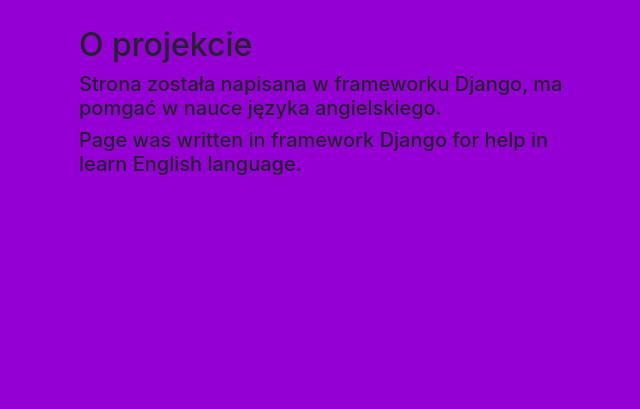
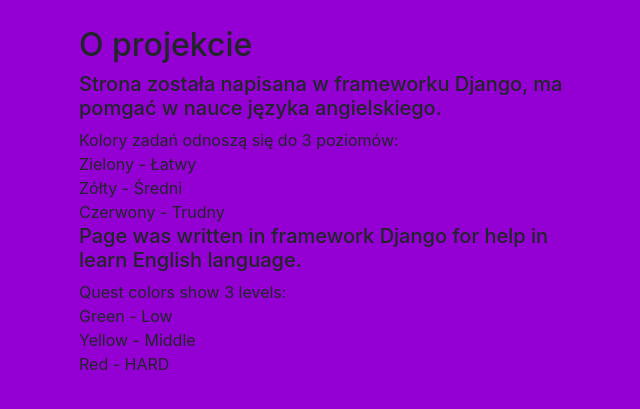
Before and after one commit to Hirq/Loquest, a Django app: page /todo/about in a window 1280 px wide. Shown: the part 54-463 px from the top of the page, without its empty margins (305-945 px from the left). Run offline with Django 3.2, Linux system fonts and the light colour scheme; some libraries are stand-ins or nearby versions.

Commit message:
feat:Add new fields in Quest model. View colors level of Quest

```diff
--- a/todo/admin.py
+++ b/todo/admin.py
@@ -8,7 +8,7 @@ class ChoiceInline(admin.StackedInline):
 
 
 class QuestAdmin(admin.ModelAdmin):
-    fields = ['pub_date', 'quest_name', 'quest_text']
+    fields = ['pub_date', 'quest_name', 'quest_text', 'levels']
     inlines = [ChoiceInline]
 
 admin.site.register(Quest, QuestAdmin)
--- a/todo/forms.py
+++ b/todo/forms.py
@@ -5,7 +5,7 @@ class QuestForm(forms.ModelForm):
 
     class Meta:
         model = Quest
-        fields = ['quest_name', 'quest_text']
+        fields = ['quest_name', 'quest_text', 'levels']
 
 
 class LogForm(forms.ModelForm):
--- a/todo/templates/todo/about.html
+++ b/todo/templates/todo/about.html
@@ -3,7 +3,20 @@
     <div class="container">
         <h2>O projekcie</h2>
         <h5>Strona została napisana w frameworku Django, ma pomgać w nauce języka angielskiego.</h5>
-
+        <h7>Kolory zadań odnoszą się do 3 poziomów:</h7>
+        <br>
+        <h8>Zielony - Łatwy</h8>
+        <br>
+        <h8>Zółty - Średni</h8>
+        <br>
+        <h8>Czerwony - Trudny</h8>
         <h5>Page was written in framework Django for help in learn English language. </h5>
+        <h7>Quest colors show 3 levels: </h7>
+        <br>
+        <h8>Green - Low</h8>
+        <br>
+        <h8>Yellow - Middle</h8>
+        <br>
+        <h8>Red - HARD</h8>
     </div>
 {% endblock %}
--- a/todo/templates/todo/detail.html
+++ b/todo/templates/todo/detail.html
@@ -4,7 +4,7 @@
         <h3>Quest: {{ quest.quest_name }} </h3>
         <h5>When: {{ quest.pub_date }}</h5>
         <h4>Text: {{ quest.quest_text }}</h4>
-
+        <h5>Level: {{ quest.levels }}</h5>
         {% if error_message %}
             <p><strong>{{ error_message }}</strong></p>
         {% endif %}
--- a/todo/views.py
+++ b/todo/views.py
@@ -44,6 +44,7 @@ def new_quest(request):
 def new_log(request, quest_id):
     quest1 = get_object_or_404(Quest, pk=quest_id)
     quest_text = quest1.quest_text
+    # quest_level = quest1.level
 
     if request.method == "POST":
         form = LogForm(request.POST)
```
Also changed, not shown: todo/models.py (+14 -2 lines), todo/templates/todo/index.html (+7 -1 lines), db.sqlite3, todo/migrations/0004_auto_20180504_0006.py (deleted).
